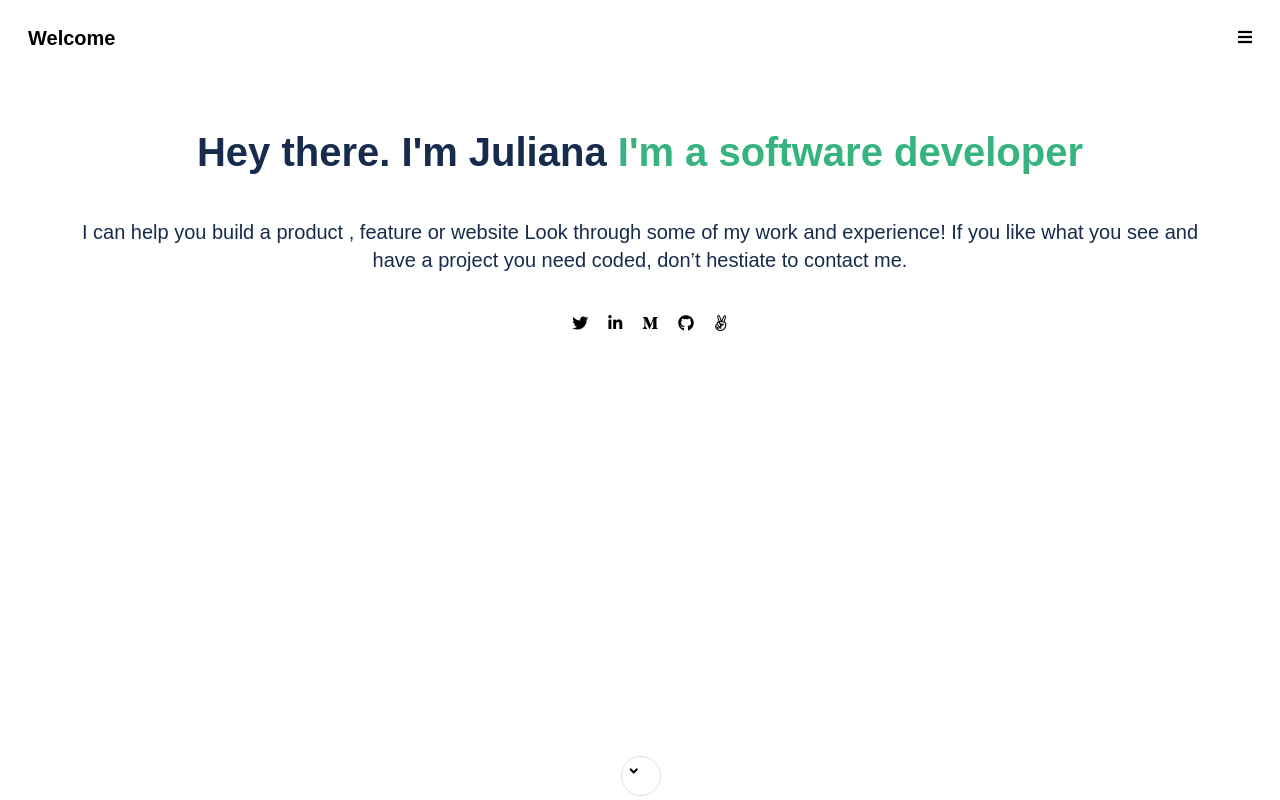
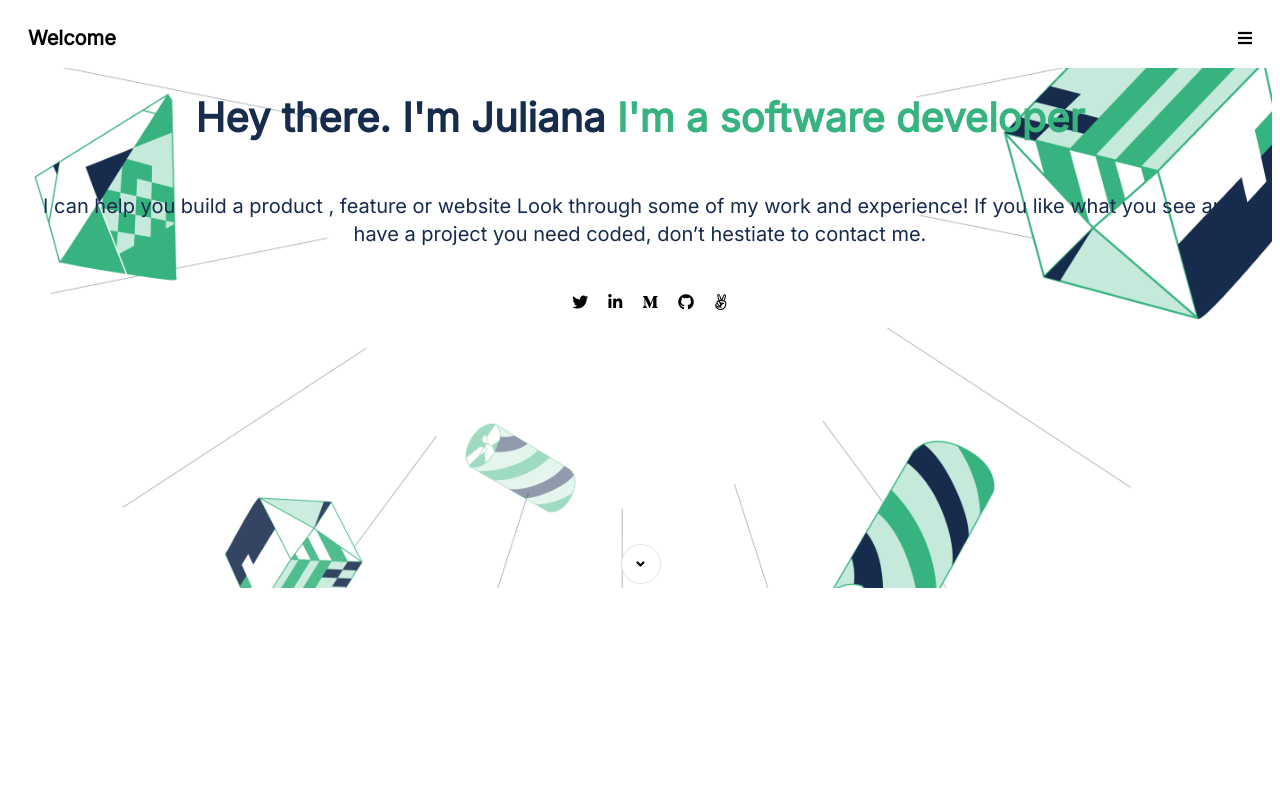
Before and after one commit to julie-ify/Portfolio, a plain HTML site: page index.html in a window 1280 px wide. Drawn offline with Linux system fonts and the light colour scheme.

Commit message:
Add position relative to main selector

```diff
--- a/styles.css
+++ b/styles.css
@@ -1,5 +1,7 @@
+@import url('https://fonts.googleapis.com/css2?family=Inter&family=Poppins&display=swap');
+
 body {
-  font-family: Arial, Helvetica, sans-serif;
+  font-family: 'Inter', sans-serif;
   line-height: 28px;
 }
 
@@ -19,25 +21,26 @@ body {
   margin: 0;
 }
 
-.main-content {
+main {
+  position: relative;
+}
+
+.headline {
+  height: 520px;
+  display: flex;
+  flex-direction: column;
+  align-items: center;
+  width: 100%;
+  margin: 0 auto;
+  text-align: center;
   background-image: url('images/bg-img.png');
   background-position: center;
   background-repeat: no-repeat;
   background-size: cover;
 }
 
-.headline {
-  height: 680px;
-  display: flex;
-  flex-direction: column;
-  align-items: center;
-  width: 90%;
-  margin: 0 auto;
-  text-align: center;
-}
-
 .headline-text {
-  margin: 58px 0 20px;
+  margin: 24px;
   font-size: 40px;
   font-weight: bold;
   line-height: 52px;
@@ -58,6 +61,7 @@ body {
   line-height: 28px;
   text-align: center;
   color: #172b4d;
+  margin: 24px;
 }
 
 .contact-icons {
@@ -72,9 +76,6 @@ body {
 }
 
 .arrow-btn {
-  display: flex;
-  flex-direction: row;
-  align-items: flex-start;
   padding: 8px;
   position: absolute;
   width: 40px;
```
